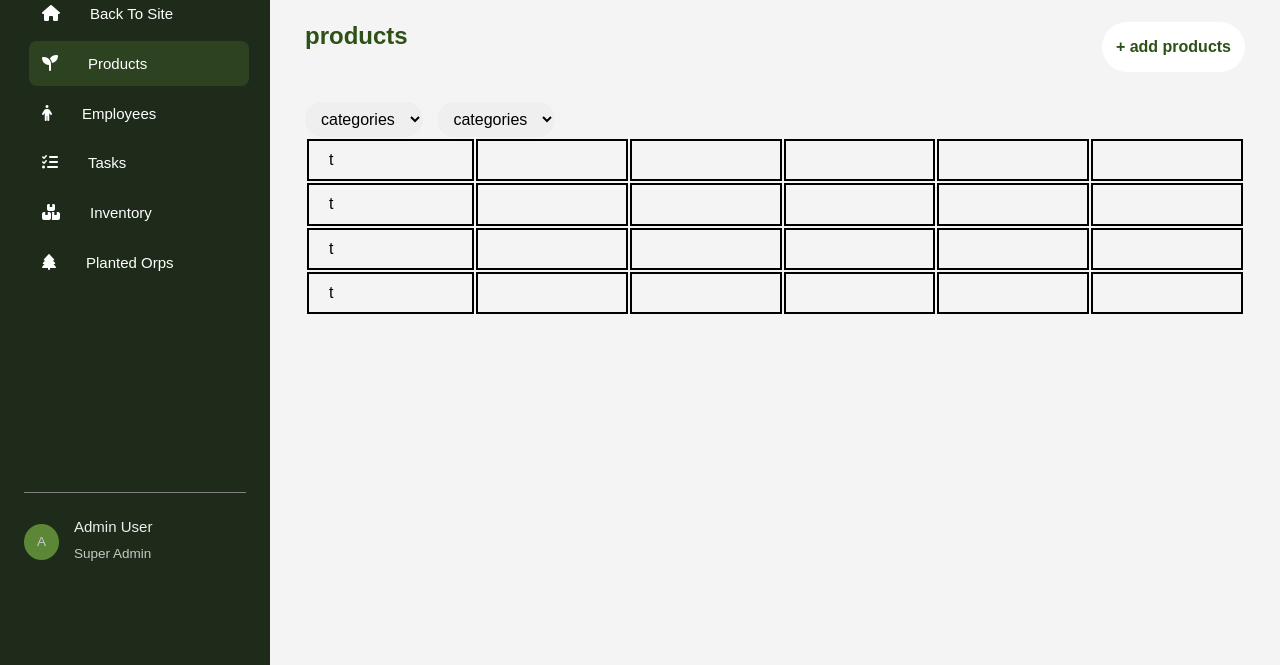
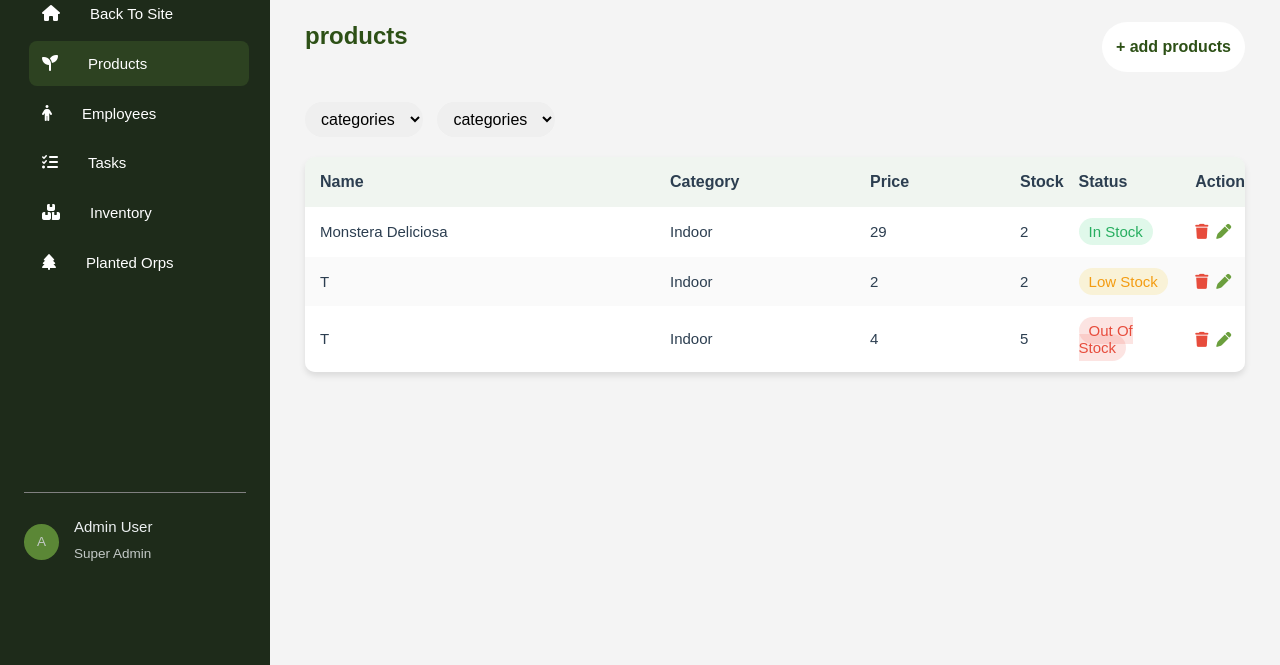
Before and after one commit to lanelavender930-sketch/jj, a plain HTML site: page admin.htm in a window 1280 px wide. Shown: the part 135-800 px from the top of the page. Drawn offline with Linux system fonts and the light colour scheme.

Commit message:
product section added

```diff
--- a/admin.htm
+++ b/admin.htm
@@ -94,38 +94,58 @@
             <option value="">outdoor</option>
           </select>
         </div>
-        <table>
+        <table class="prod-tab">
+          <colgroup>
+            <col style="width: 350px" />
+            <col style="width: 200px" />
+            <col style="width: 150px" />
+          </colgroup>
+          <tr class="first-row">
+            <td>Name</td>
+            <td>category</td>
+            <td>price</td>
+            <td>stock</td>
+            <td>status</td>
+            <td>action</td>
+          </tr>
           <tr>
-            <td>t</td>
-            <td></td>
-            <td></td>
-            <td></td>
-            <td></td>
-            <td></td>
+            <td>Monstera Deliciosa</td>
+            <td>indoor</td>
+            <td>29</td>
+            <td>2</td>
+            <td><span class="is-span">in stock</span></td>
+            <td>
+              <div class="tab-icons">
+                <i class="fa-solid fa-trash tr"></i>
+                <i class="fa-solid fa-pen pe"></i>
+              </div>
+            </td>
           </tr>
           <tr>
             <td>t</td>
-            <td></td>
-            <td></td>
-            <td></td>
-            <td></td>
-            <td></td>
+            <td>indoor</td>
+            <td>2</td>
+            <td>2</td>
+            <td><span class="ls-span">low stock</span></td>
+            <td>
+              <div class="tab-icons">
+                <i class="fa-solid fa-trash tr"></i>
+                <i class="fa-solid fa-pen pe"></i>
+              </div>
+            </td>
           </tr>
           <tr>
             <td>t</td>
-            <td></td>
-            <td></td>
-            <td></td>
-            <td></td>
-            <td></td>
-          </tr>
-          <tr>
-            <td>t</td>
-            <td></td>
-            <td></td>
-            <td></td>
-            <td></td>
-            <td></td>
+            <td>indoor</td>
+            <td>4</td>
+            <td>5</td>
+            <td><span class="oos-span">out of stock</span></td>
+            <td>
+              <div class="tab-icons">
+                <i class="fa-solid fa-trash tr"></i>
+                <i class="fa-solid fa-pen pe"></i>
+              </div>
+            </td>
           </tr>
         </table>
       </div>
--- a/admin_style.css
+++ b/admin_style.css
@@ -11,6 +11,7 @@
   --light-font-color: #7f8c8d;
   --good-shadow: 0 4px 6px rgba(0, 0, 0, 0.1);
   --btn-hov: #f5f5e8;
+  --font-greeen: #27ae60;
 }
 body {
   background-color: #f4f4f4;
@@ -194,10 +195,70 @@ ul {
   border-radius: 25px;
   margin-top: 30px;
 }
+/* start product table */
+
 table {
   width: 100%;
 }
-table td {
-  border: 2px black solid;
-  padding: 10px 20px;
+.prod-tab {
+  border-radius: 10px;
+  overflow: hidden;
+  border-spacing: 0;
+  margin-top: 20px;
+  color: #2c3e50;
+  text-transform: capitalize;
+  font-size: 15px;
+  box-shadow: var(--good-shadow);
 }
+.prod-tab tr:not(:first-child):nth-child(odd) {
+  background-color: #fafafa;
+}
+.prod-tab td {
+  padding: 16px 0;
+  padding-left: 15px;
+  border: none;
+}
+.prod-tab tr {
+  background-color: white;
+}
+.prod-tab .first-row {
+  background-color: #f0f5f0;
+  font-weight: bold;
+  font-size: 16px;
+}
+
+.tab-icons {
+  display: flex;
+  text-align: center;
+}
+.tab-icons i {
+  cursor: pointer;
+}
+.tab-icons .pe {
+  color: var(--mid-green);
+}
+.tab-icons .tr {
+  color: #e74c3c;
+  margin-right: 8px;
+}
+.prod-tab span {
+  padding: 5px 10px;
+  border-radius: 20px;
+}
+.is-span {
+  background-color: rgba(46, 204, 113, 0.15);
+  color: var(--font-greeen);
+}
+.ls-span {
+  background: rgba(241, 196, 15, 0.15);
+  color: #f39c12;
+}
+.oos-span {
+  background: rgba(231, 76, 60, 0.15);
+  color: #e74c3c;
+}
+.prod-tab tr:nth-child(n + 2):hover {
+  background-color: #f0f5f0;
+  transition: 0.3s;
+}
+/* end product table */
```
